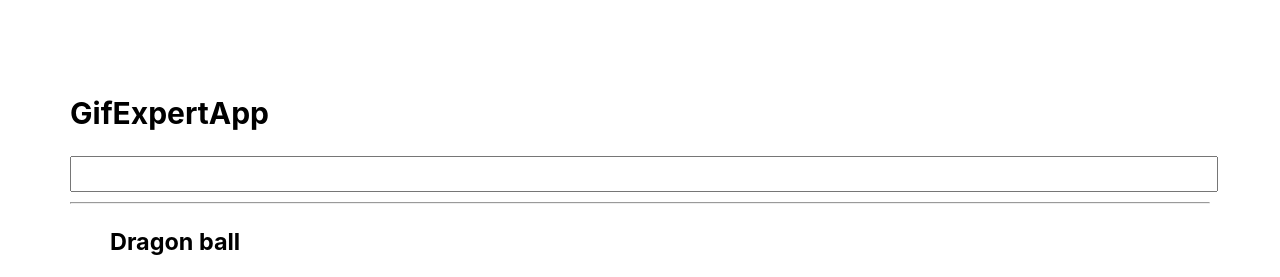
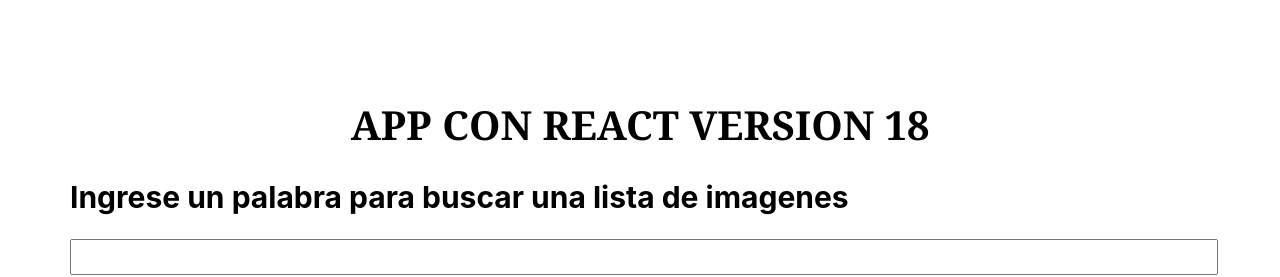
Before and after one commit to Omar2108/gifExpertAppReact, a React app: page / in a window 1280 px wide. Shown: the top 277 px of the page. Built offline with nearby package versions, Linux system fonts and the light colour scheme; no server answers.

Commit message:
actualizando archivos

```diff
--- a/public/index.html
+++ b/public/index.html
@@ -1,5 +1,5 @@
 <!DOCTYPE html>
-<html lang="en">
+<html lang="es">
   <head>
     <meta charset="utf-8" />
     <link rel="icon" href="%PUBLIC_URL%/favicon.ico" />
--- a/src/GitExpertApp.js
+++ b/src/GitExpertApp.js
@@ -10,7 +10,8 @@
     return (
         <React.StrictMode>
             <div>
-                <h2>GifExpertApp</h2>
+                <h1>APP CON REACT VERSION 18</h1>
+                <h2>Ingrese un palabra para buscar una lista de imagenes</h2>
                 <AddCategorias setCategorias = { setCategorias }></AddCategorias>
 
                 <hr></hr>
--- a/src/index.css
+++ b/src/index.css
@@ -17,6 +17,12 @@
   font-size: 20px;
 }
 
+h1{
+  text-align: center;
+  font-size: 40px;
+  font-family: Georgia, 'Times New Roman', Times, serif;
+}
+
 .tarjeta-grid{
   display: flex;
   flex-direction: row;
@@ -27,8 +33,6 @@
   align-content: center;
   border: 1px solid grey;
   border-radius: 6px;
-  border-bottom: 10px;
-  border-right: 10px;
   overflow: hidden;
   width: 200px;
 }
@@ -44,4 +48,5 @@
   max-height: 170px;
   width: 200px;
 
+
 }
```
Also changed, not shown: src/App.test.js (deleted, +0 -8 lines), src/setupTests.js (+1 -1 lines), src/test/componentes/GifExpertApp.test.js (added), src/test/componentes/GifGridItem.test.js (added).
